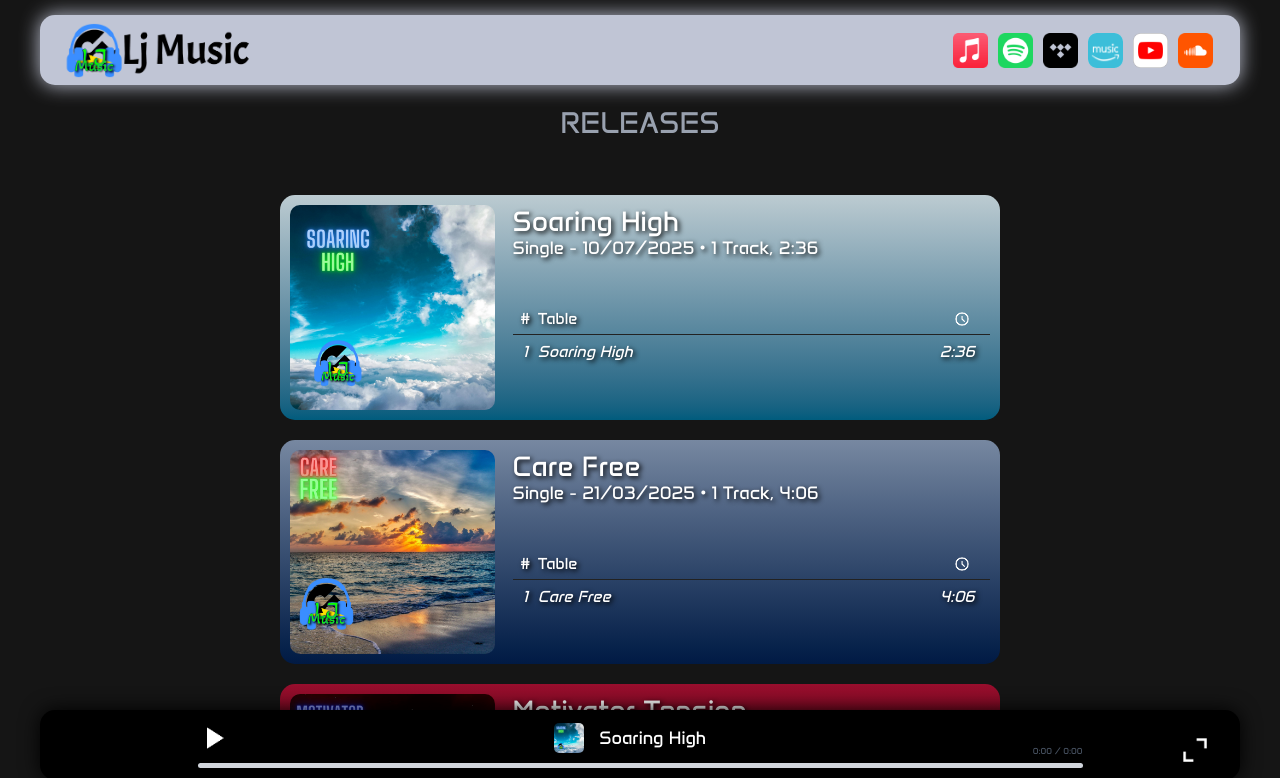
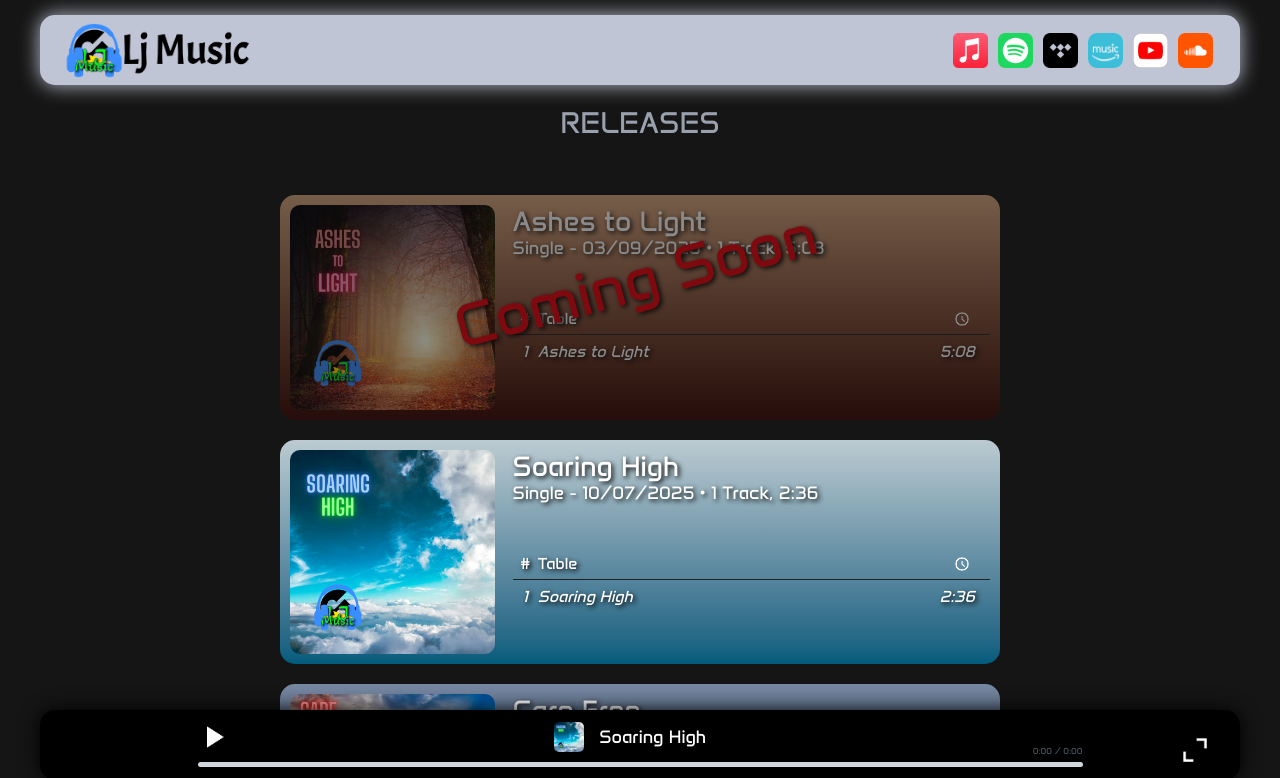
Before and after one commit to LJ-WebDev/lj-music-spa, a Vue app: page / in a window 1280 px wide. Shown: the top 778 px of the page. Built offline with nearby package versions, Linux system fonts and the light colour scheme.

Commit message:
feat: Update 'Coming Soon' position and add new release details for 'Ashes to Light'

```diff
--- a/src/components/Releases.vue
+++ b/src/components/Releases.vue
@@ -312,7 +312,7 @@ function expandPlayback() {
       </div>
       <div
         v-if="release.unreleased"
-        class="text-[6rem] text-red-600 rotate-345 absolute top-[4rem] left-[20rem]"
+        class="text-[6rem] text-red-600 rotate-345 absolute top-[15rem] sm:top-[4rem] left-[5rem] sm:left-[15rem] px-[2rem]"
       >
         Coming Soon
       </div>
--- a/src/data/releasesData.js
+++ b/src/data/releasesData.js
@@ -174,27 +174,27 @@ export const releases = [
       },
     ],
   },
-  // {
-  //   UPC: '',
-  //   className: 'ashes-to-light',
-  //   img: ashesToLight,
-  //   title: 'Ashes to Light',
-  //   releaseType: 'Single',
-  //   releaseDate: '',
-  //   unreleased: true,
-  //   duration: '5:08',
-  //   description: '',
-  //   ytLinkAlbum: '',
-  //   tracks: [
-  //     {
-  //       ISRC: '',
-  //       title: 'Ashes to Light',
-  //       duration: '5:08',
-  //       ytLinkTrack: '',
-  //       ytId: '',
-  //     },
-  //   ],
-  // },
+  {
+    UPC: '5063831113443',
+    className: 'ashes-to-light',
+    img: ashesToLight,
+    title: 'Ashes to Light',
+    releaseType: 'Single',
+    releaseDate: '03/09/2025',
+    unreleased: true,
+    duration: '5:08',
+    description: '',
+    ytLinkAlbum: '',
+    tracks: [
+      {
+        ISRC: 'GXESV2591631',
+        title: 'Ashes to Light',
+        duration: '5:08',
+        ytLinkTrack: '',
+        ytId: '',
+      },
+    ],
+  },
   // {
   //   UPC: '',
   //   className: '',
```
